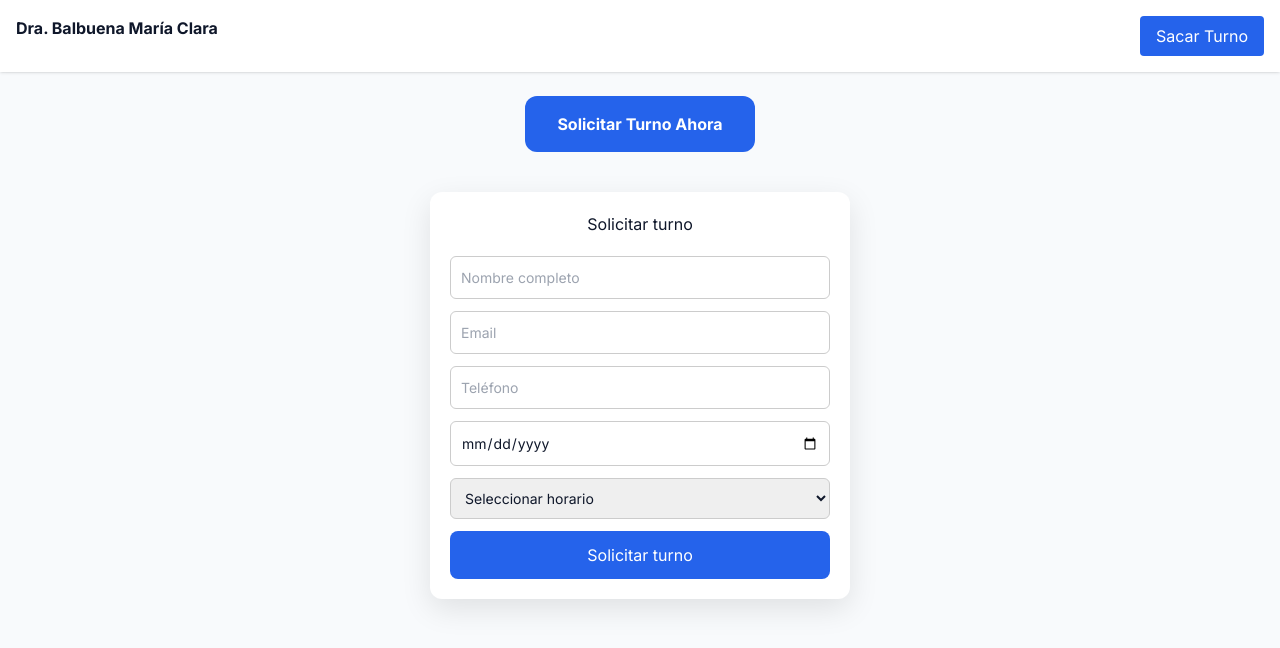
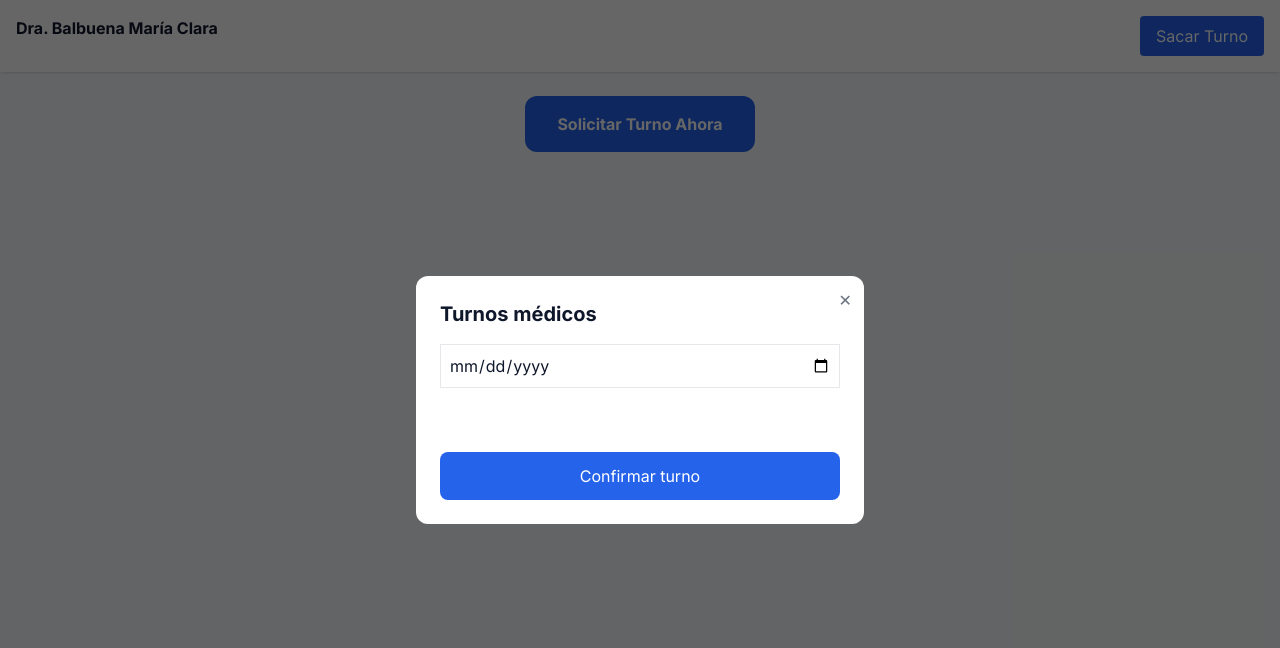
Before and after one commit to gunnerctes/PAG-CLARA-CON-TURNOS, a React (Vite) app: page / in a window 1280 px wide. Both pictures are taken after a click on the button "Sacar Turno". Shown: the top 648 px of the page. Built offline with nearby package versions, Linux system fonts and the light colour scheme.

Commit message:
Update Turnero.tsx

```diff
--- a/components/Turnero.tsx
+++ b/components/Turnero.tsx
@@ -1,166 +1,124 @@
-import { useState } from "react";
+"use client";
 
-type TurnoData = {
-  nombre: string;
-  email: string;
-  telefono: string;
-  fecha: string;
+import { useEffect, useState } from "react";
+
+const SCRIPT_URL =
+  "https://script.google.com/macros/s/AKfycbwOxVAgpILcNVpTiKEui4GB1OthNJaaYWeMSVIwQVPlL8gLqmqmoV14GFDfacZV9DOaAA/exec";
+
+type Horario = {
   hora: string;
+  disponible: boolean;
 };
 
-const HORARIOS = [
-  "09:00",
-  "10:00",
-  "11:00",
-  "12:00",
-  "15:00",
-  "16:00",
-  "17:00",
-];
+type Props = {
+  onClose: () => void;
+  onSuccess: () => void;
+};
 
-export default function Turnero() {
-  const [form, setForm] = useState<TurnoData>({
-    nombre: "",
-    email: "",
-    telefono: "",
-    fecha: "",
-    hora: "",
-  });
+export default function Turnero({ onClose, onSuccess }: Props) {
+  const [fecha, setFecha] = useState("");
+  const [horarios, setHorarios] = useState<Horario[]>([]);
+  const [mensajeDia, setMensajeDia] = useState("");
+  const [horaSeleccionada, setHoraSeleccionada] = useState("");
+  const [loading, setLoading] = useState(false);
+  const [enviando, setEnviando] = useState(false);
 
-  const [mensaje, setMensaje] = useState<string | null>(null);
-  const [loading, setLoading] = useState(false);
+  useEffect(() => {
+    if (!fecha) return;
 
-  function handleChange(
-    e: React.ChangeEvent<HTMLInputElement | HTMLSelectElement>
-  ) {
-    setForm({
-      ...form,
-      [e.target.name]: e.target.value,
-    });
-  }
+    setLoading(true);
+    setHorarios([]);
+    setHoraSeleccionada("");
+    setMensajeDia("");
 
-  function handleSubmit(e: React.FormEvent) {
-    e.preventDefault();
-    setLoading(true);
-    setMensaje(null);
+    fetch(`${SCRIPT_URL}?action=horarios&fecha=${fecha}`)
+      .then(res => res.json())
+      .then(data => {
+        if (!data.diaValido) {
+          setMensajeDia(data.mensaje || "Día sin atención médica");
+        } else {
+          setHorarios(data.horarios || []);
+        }
+      })
+      .catch(() => {
+        setMensajeDia("Error al consultar horarios");
+      })
+      .finally(() => setLoading(false));
+  }, [fecha]);
 
-    // Simulación segura (NO backend)
-    setTimeout(() => {
-      setLoading(false);
-      setMensaje("✅ Turno solicitado correctamente");
-      setForm({
-        nombre: "",
-        email: "",
-        telefono: "",
-        fecha: "",
-        hora: "",
-      });
-    }, 800);
+  function confirmarTurno() {
+    if (!fecha || !horaSeleccionada || mensajeDia) return;
+
+    setEnviando(true);
+
+    fetch(SCRIPT_URL, {
+      method: "POST",
+      headers: { "Content-Type": "application/json" },
+      body: JSON.stringify({
+        nombre: "Paciente prueba",
+        telefono: "000000000",
+        fechaISO: `${fecha}T${horaSeleccionada}:00`
+      })
+    })
+      .then(res => res.json())
+      .then(() => {
+        onSuccess();
+      })
+      .catch(() => alert("Error de servidor"))
+      .finally(() => setEnviando(false));
   }
 
   return (
-    <div style={styles.container}>
-      <h2 style={styles.title}>Solicitar turno</h2>
+    <div className="fixed inset-0 bg-black/60 z-[9999] flex items-center justify-center">
+      <div className="bg-white rounded-xl p-6 w-full max-w-md relative">
+        <button
+          onClick={onClose}
+          className="absolute top-3 right-3 text-gray-500"
+        >
+          ✕
+        </button>
 
-      <form onSubmit={handleSubmit} style={styles.form}>
+        <h2 className="text-xl font-bold mb-4">Turnos médicos</h2>
+
         <input
-          name="nombre"
-          placeholder="Nombre completo"
-          value={form.nombre}
-          onChange={handleChange}
-          required
-          style={styles.input}
+          type="date"
+          value={fecha}
+          onChange={e => setFecha(e.target.value)}
+          className="border p-2 w-full mb-4"
         />
 
-        <input
-          name="email"
-          type="email"
-          placeholder="Email"
-          value={form.email}
-          onChange={handleChange}
-          required
-          style={styles.input}
-        />
+        {mensajeDia && <p className="text-red-600">{mensajeDia}</p>}
+        {loading && <p>Cargando horarios…</p>}
 
-        <input
-          name="telefono"
-          placeholder="Teléfono"
-          value={form.telefono}
-          onChange={handleChange}
-          required
-          style={styles.input}
-        />
+        {!mensajeDia && (
+          <div className="flex flex-wrap gap-2 my-4">
+            {horarios.map(h => (
+              <button
+                key={h.hora}
+                disabled={!h.disponible}
+                onClick={() => setHoraSeleccionada(h.hora)}
+                className={`px-4 py-2 rounded ${
+                  !h.disponible
+                    ? "bg-gray-300 cursor-not-allowed"
+                    : h.hora === horaSeleccionada
+                    ? "bg-green-600 text-white"
+                    : "bg-gray-200"
+                }`}
+              >
+                {h.hora}
+              </button>
+            ))}
+          </div>
+        )}
 
-        <input
-          name="fecha"
-          type="date"
-          value={form.fecha}
-          onChange={handleChange}
-          required
-          style={styles.input}
-        />
-
-        <select
-          name="hora"
-          value={form.hora}
-          onChange={handleChange}
-          required
-          style={styles.input}
+        <button
+          onClick={confirmarTurno}
+          disabled={!horaSeleccionada || enviando}
+          className="bg-blue-600 text-white w-full py-3 rounded-lg mt-4"
         >
-          <option value="">Seleccionar horario</option>
-          {HORARIOS.map((h) => (
-            <option key={h} value={h}>
-              {h}
-            </option>
-          ))}
-        </select>
-
-        <button type="submit" disabled={loading} style={styles.button}>
-          {loading ? "Enviando..." : "Solicitar turno"}
+          {enviando ? "Confirmando…" : "Confirmar turno"}
         </button>
-
-        {mensaje && <p style={styles.msg}>{mensaje}</p>}
-      </form>
+      </div>
     </div>
   );
 }
-
-const styles: { [key: string]: React.CSSProperties } = {
-  container: {
-    maxWidth: 420,
-    margin: "40px auto",
-    padding: 20,
-    borderRadius: 12,
-    background: "#ffffff",
-    boxShadow: "0 10px 30px rgba(0,0,0,0.1)",
-  },
-  title: {
-    textAlign: "center",
-    marginBottom: 20,
-  },
-  form: {
-    display: "flex",
-    flexDirection: "column",
-    gap: 12,
-  },
-  input: {
-    padding: 10,
-    borderRadius: 6,
-    border: "1px solid #ccc",
-    fontSize: 14,
-  },
-  button: {
-    padding: 12,
-    borderRadius: 8,
-    border: "none",
-    background: "#2563eb",
-    color: "#fff",
-    fontSize: 16,
-    cursor: "pointer",
-  },
-  msg: {
-    marginTop: 10,
-    textAlign: "center",
-    color: "green",
-  },
-};
```
